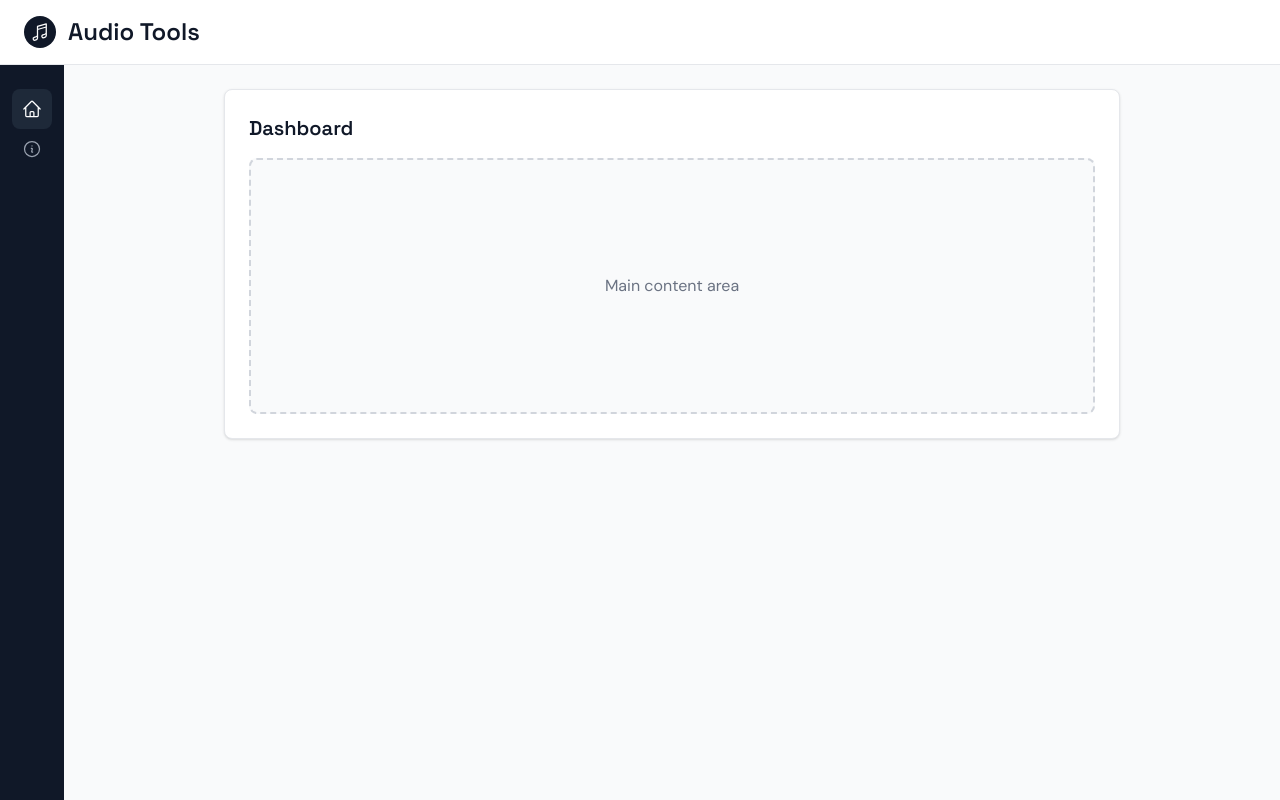
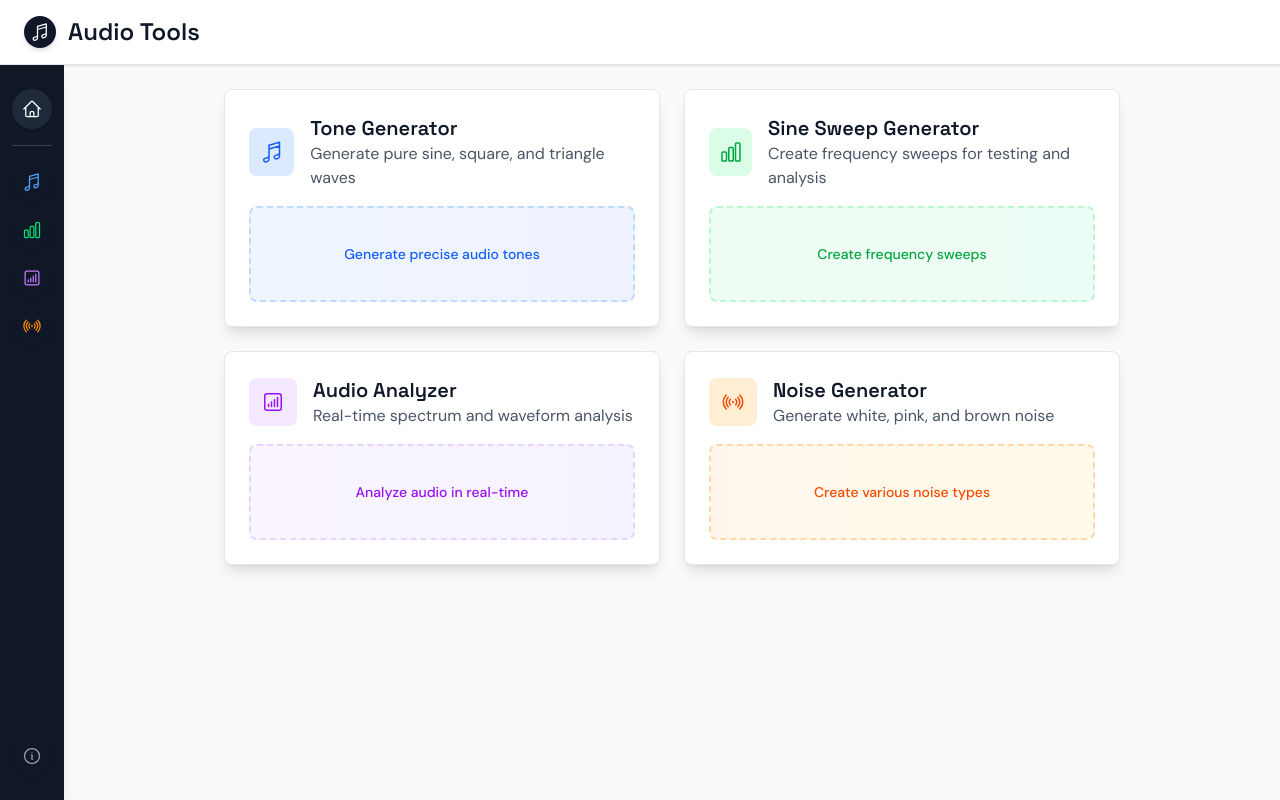
Before and after one commit to jeissler/web-audio-tools, a Vue app: page / in a window 1280 px wide. Built offline with nearby package versions, Linux system fonts and the light colour scheme.

Commit message:
enhance App layout with new navigation links for audio tools; update HomeView and AboutView styles for improved aesthetics and functionality

```diff
--- a/src/App.vue
+++ b/src/App.vue
@@ -1,13 +1,13 @@
 <template>
-  <div class="h-screen bg-gray-50 flex flex-col">
+  <div class="h-screen bg-gray-50 flex flex-col overflow-hidden">
     <!-- Full width header -->
-    <header class="bg-white border-b border-gray-200 px-6 py-4">
+    <header class="bg-white border-b border-gray-200 px-6 py-4 shadow-sm flex-shrink-0">
       <div class="max-w-7xl mx-auto flex items-center space-x-3">
         <router-link
           :to="{ name: 'home' }"
           class="flex items-center space-x-3 hover:opacity-80 transition-opacity"
         >
-          <div class="w-8 h-8 bg-gray-900 rounded-full flex items-center justify-center">
+          <div class="w-8 h-8 bg-gray-900 rounded-full flex items-center justify-center shadow-md">
             <MusicalNoteIcon class="w-5 h-5 text-white" />
           </div>
           <h1 class="text-2xl font-bold text-gray-900">Audio Tools</h1>
@@ -16,28 +16,75 @@
     </header>
 
     <!-- Main content area with sidebar -->
-    <div class="flex flex-1">
+    <div class="flex flex-1 overflow-hidden">
       <!-- Left sidebar -->
-      <nav class="w-16 bg-gray-900 h-full py-6 px-3">
+      <nav class="w-16 bg-gray-900 shadow-lg flex-shrink-0 py-6 px-3 flex flex-col">
+        <!-- Home icon -->
         <router-link
           :to="{ name: 'home' }"
-          class="w-10 h-10 flex items-center justify-center text-gray-400 hover:text-white hover:bg-gray-800 rounded-lg transition-colors"
-          :class="{ 'text-white bg-gray-800': $route.name === 'home' }"
+          class="w-10 h-10 flex items-center justify-center text-gray-400 hover:text-white hover:bg-gray-800 rounded-full transition-all duration-200 shadow-sm hover:shadow-md"
+          :class="{ 'text-white bg-gray-800 shadow-md': $route.name === 'home' }"
         >
           <HomeIcon class="w-5 h-5" />
         </router-link>
 
-        <router-link
-          :to="{ name: 'about' }"
-          class="w-10 h-10 flex items-center justify-center text-gray-400 hover:text-white hover:bg-gray-800 rounded-lg transition-colors"
-          :class="{ 'text-white bg-gray-800': $route.name === 'about' }"
-        >
-          <InformationCircleIcon class="w-5 h-5" />
-        </router-link>
+        <!-- Divider -->
+        <div class="border-t border-gray-700 my-4"></div>
+
+        <!-- Section icons -->
+        <div class="flex flex-col space-y-2">
+          <router-link
+            :to="{ name: 'tone-generator' }"
+            class="w-10 h-10 flex items-center justify-center text-blue-400 hover:bg-blue-900/30 rounded-full transition-all duration-200 shadow-sm hover:shadow-md"
+            :class="{
+              'bg-blue-900/30 shadow-md': $route.name === 'tone-generator',
+            }"
+          >
+            <MusicalNoteIcon class="w-5 h-5" />
+          </router-link>
+          <router-link
+            :to="{ name: 'sine-sweep' }"
+            class="w-10 h-10 flex items-center justify-center text-green-400 hover:bg-green-900/30 rounded-full transition-all duration-200 shadow-sm hover:shadow-md"
+            :class="{
+              'bg-green-900/30 shadow-md': $route.name === 'sine-sweep',
+            }"
+          >
+            <ChartBarIcon class="w-5 h-5" />
+          </router-link>
+          <router-link
+            :to="{ name: 'audio-analyzer' }"
+            class="w-10 h-10 flex items-center justify-center text-purple-400 hover:bg-purple-900/30 rounded-full transition-all duration-200 shadow-sm hover:shadow-md"
+            :class="{
+              'bg-purple-900/30 shadow-md': $route.name === 'audio-analyzer',
+            }"
+          >
+            <ChartBarSquareIcon class="w-5 h-5" />
+          </router-link>
+          <router-link
+            :to="{ name: 'noise-generator' }"
+            class="w-10 h-10 flex items-center justify-center text-orange-400 hover:bg-orange-900/30 rounded-full transition-all duration-200 shadow-sm hover:shadow-md"
+            :class="{
+              'bg-orange-900/30 shadow-md': $route.name === 'noise-generator',
+            }"
+          >
+            <SignalIcon class="w-5 h-5" />
+          </router-link>
+        </div>
+
+        <!-- About icon at bottom -->
+        <div class="mt-auto">
+          <router-link
+            :to="{ name: 'about' }"
+            class="w-10 h-10 flex items-center justify-center text-gray-400 hover:text-white hover:bg-gray-800 rounded-full transition-all duration-200 shadow-sm hover:shadow-md"
+            :class="{ 'text-white bg-gray-800 shadow-md': $route.name === 'about' }"
+          >
+            <InformationCircleIcon class="w-5 h-5" />
+          </router-link>
+        </div>
       </nav>
 
       <!-- Main content area -->
-      <main class="flex-1 p-6">
+      <main class="flex-1 overflow-y-auto p-6">
         <div class="max-w-4xl mx-auto">
           <router-view />
         </div>
@@ -47,5 +94,12 @@
 </template>
 
 <script setup lang="ts">
-import { MusicalNoteIcon, HomeIcon, InformationCircleIcon } from '@heroicons/vue/24/outline'
+import {
+  MusicalNoteIcon,
+  HomeIcon,
+  InformationCircleIcon,
+  ChartBarIcon,
+  ChartBarSquareIcon,
+  SignalIcon,
+} from '@heroicons/vue/24/outline'
 </script>
--- a/src/router/index.ts
+++ b/src/router/index.ts
@@ -15,6 +15,26 @@ const routes: RouteRecordRaw[] = [
     // which is lazy-loaded when the route is visited.
     component: () => import('@/views/AboutView.vue'),
   },
+  {
+    path: '/tone-generator',
+    name: 'tone-generator',
+    component: () => import('@/views/AboutView.vue'),
+  },
+  {
+    path: '/sine-sweep',
+    name: 'sine-sweep',
+    component: () => import('@/views/AboutView.vue'),
+  },
+  {
+    path: '/audio-analyzer',
+    name: 'audio-analyzer',
+    component: () => import('@/views/AboutView.vue'),
+  },
+  {
+    path: '/noise-generator',
+    name: 'noise-generator',
+    component: () => import('@/views/AboutView.vue'),
+  },
 ]
 
 const router = createRouter({
--- a/src/views/AboutView.vue
+++ b/src/views/AboutView.vue
@@ -1,8 +1,10 @@
 <template>
-  <div class="bg-white rounded-lg shadow-sm border border-gray-200 p-6">
+  <div
+    class="bg-white rounded-lg shadow-lg border border-gray-200 p-6 hover:shadow-xl transition-shadow duration-300"
+  >
     <h2 class="text-xl font-semibold text-gray-900 mb-4">About</h2>
     <div
-      class="h-64 bg-gray-50 border-2 border-dashed border-gray-300 rounded-lg flex items-center justify-center"
+      class="h-64 bg-gray-50 border-2 border-dashed border-gray-300 rounded-lg flex items-center justify-center shadow-inner"
     >
       <p class="text-gray-500">About content area</p>
     </div>
--- a/src/views/HomeView.vue
+++ b/src/views/HomeView.vue
@@ -1,14 +1,96 @@
 <template>
-  <div class="bg-white rounded-lg shadow-sm border border-gray-200 p-6">
-    <h2 class="text-xl font-semibold text-gray-900 mb-4">Dashboard</h2>
-    <div
-      class="h-64 bg-gray-50 border-2 border-dashed border-gray-300 rounded-lg flex items-center justify-center"
+  <div class="grid grid-cols-1 md:grid-cols-2 gap-6">
+    <!-- Tone Generator Card -->
+    <router-link
+      :to="{ name: 'tone-generator' }"
+      class="bg-white rounded-lg shadow-lg border border-gray-200 p-6 hover:shadow-xl transition-shadow duration-300 block"
     >
-      <p class="text-gray-500">Main content area</p>
-    </div>
+      <div class="flex items-center space-x-4 mb-4">
+        <div class="w-12 h-12 bg-blue-100 rounded-lg flex items-center justify-center">
+          <MusicalNoteIcon class="w-6 h-6 text-blue-600" />
+        </div>
+        <div>
+          <h2 class="text-xl font-semibold text-gray-900">Tone Generator</h2>
+          <p class="text-gray-600">Generate pure sine, square, and triangle waves</p>
+        </div>
+      </div>
+      <div
+        class="h-24 bg-gradient-to-r from-blue-50 to-indigo-50 border-2 border-dashed border-blue-200 rounded-lg flex items-center justify-center"
+      >
+        <p class="text-blue-600 font-medium text-sm">Generate precise audio tones</p>
+      </div>
+    </router-link>
+
+    <!-- Sine Sweep Generator Card -->
+    <router-link
+      :to="{ name: 'sine-sweep' }"
+      class="bg-white rounded-lg shadow-lg border border-gray-200 p-6 hover:shadow-xl transition-shadow duration-300 block"
+    >
+      <div class="flex items-center space-x-4 mb-4">
+        <div class="w-12 h-12 bg-green-100 rounded-lg flex items-center justify-center">
+          <ChartBarIcon class="w-6 h-6 text-green-600" />
+        </div>
+        <div>
+          <h2 class="text-xl font-semibold text-gray-900">Sine Sweep Generator</h2>
+          <p class="text-gray-600">Create frequency sweeps for testing and analysis</p>
+        </div>
+      </div>
+      <div
+        class="h-24 bg-gradient-to-r from-green-50 to-emerald-50 border-2 border-dashed border-green-200 rounded-lg flex items-center justify-center"
+      >
+        <p class="text-green-600 font-medium text-sm">Create frequency sweeps</p>
+      </div>
+    </router-link>
+
+    <!-- Audio Analyzer Card -->
+    <router-link
+      :to="{ name: 'audio-analyzer' }"
+      class="bg-white rounded-lg shadow-lg border border-gray-200 p-6 hover:shadow-xl transition-shadow duration-300 block"
+    >
+      <div class="flex items-center space-x-4 mb-4">
+        <div class="w-12 h-12 bg-purple-100 rounded-lg flex items-center justify-center">
+          <ChartBarSquareIcon class="w-6 h-6 text-purple-600" />
+        </div>
+        <div>
+          <h2 class="text-xl font-semibold text-gray-900">Audio Analyzer</h2>
+          <p class="text-gray-600">Real-time spectrum and waveform analysis</p>
+        </div>
+      </div>
+      <div
+        class="h-24 bg-gradient-to-r from-purple-50 to-violet-50 border-2 border-dashed border-purple-200 rounded-lg flex items-center justify-center"
+      >
+        <p class="text-purple-600 font-medium text-sm">Analyze audio in real-time</p>
+      </div>
+    </router-link>
+
+    <!-- Noise Generator Card -->
+    <router-link
+      :to="{ name: 'noise-generator' }"
+      class="bg-white rounded-lg shadow-lg border border-gray-200 p-6 hover:shadow-xl transition-shadow duration-300 block"
+    >
+      <div class="flex items-center space-x-4 mb-4">
+        <div class="w-12 h-12 bg-orange-100 rounded-lg flex items-center justify-center">
+          <SignalIcon class="w-6 h-6 text-orange-600" />
+        </div>
+        <div>
+          <h2 class="text-xl font-semibold text-gray-900">Noise Generator</h2>
+          <p class="text-gray-600">Generate white, pink, and brown noise</p>
+        </div>
+      </div>
+      <div
+        class="h-24 bg-gradient-to-r from-orange-50 to-amber-50 border-2 border-dashed border-orange-200 rounded-lg flex items-center justify-center"
+      >
+        <p class="text-orange-600 font-medium text-sm">Create various noise types</p>
+      </div>
+    </router-link>
   </div>
 </template>
 
 <script setup lang="ts">
-// Home component logic
+import {
+  MusicalNoteIcon,
+  ChartBarIcon,
+  ChartBarSquareIcon,
+  SignalIcon,
+} from '@heroicons/vue/24/outline'
 </script>
```
